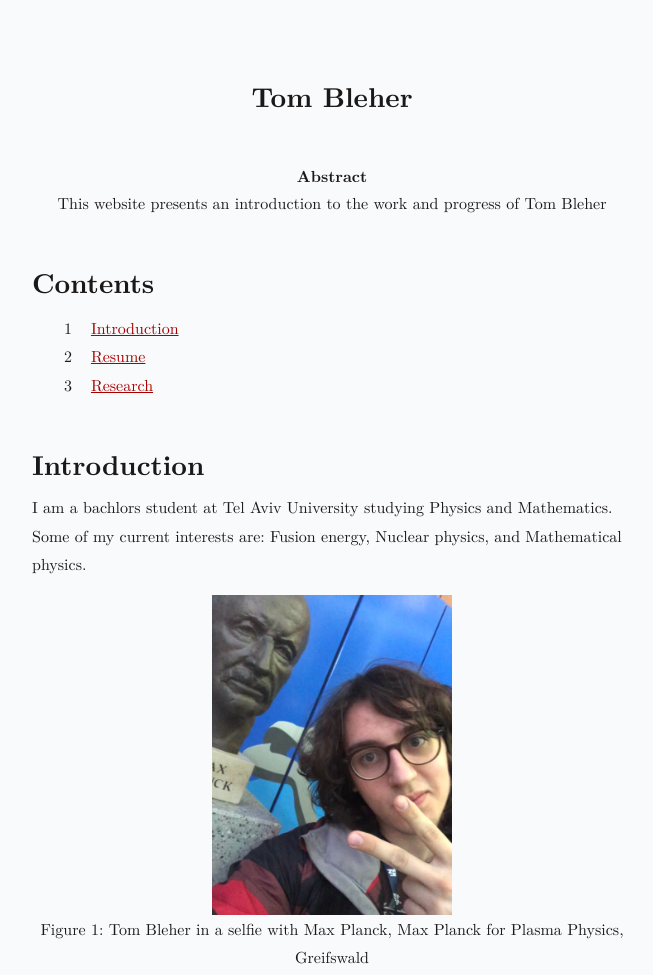
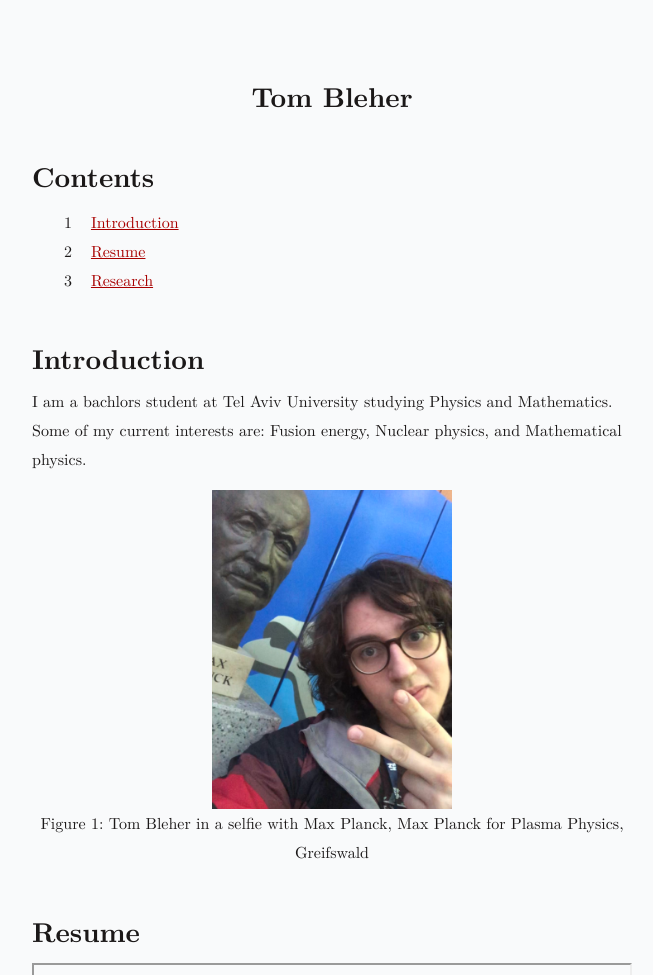
Before and after one commit to tom-bleher/web, a website built with Vite: page index.html in a window 1280 px wide. Shown: the top 975 px of the page, without its empty margins (308-961 px from the left). Built offline with nearby package versions, Linux system fonts and the light colour scheme; files whose address does not match are found by name.

Commit message:
minor changes

```diff
--- a/index.html
+++ b/index.html
@@ -22,16 +22,10 @@
 
 <body id="top">
   <header>
-    <center><h2>Tom Bleher</h2></center>
+
   </header>
 
-  <div class="abstract">
-    <h2>Abstract</h2>
-    <p>
-    This website presents an introduction to the work and progress of Tom Bleher
-    </p>
-  </div>
-
+  <center><h2>Tom Bleher</h2></center>
 
   <nav role="navigation" class="toc">
     <h2>Contents</h2>
```
